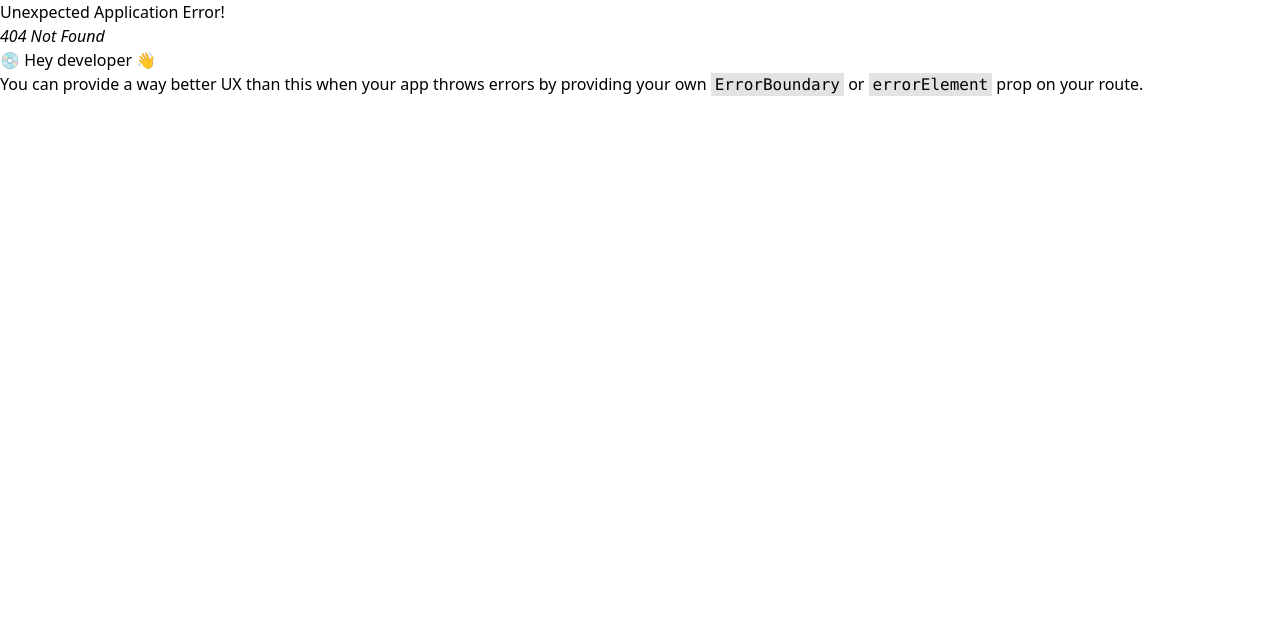
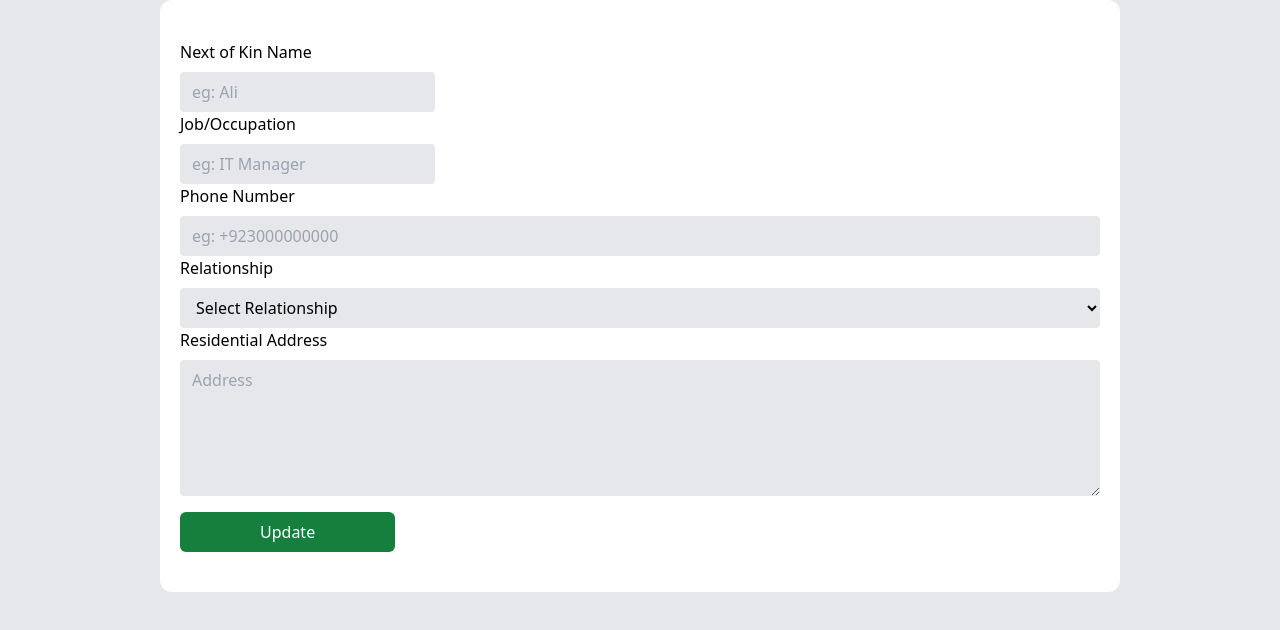
Before and after one commit to abdullahaslam2223/react-table, a React (Vite) app: page /profile/next-of-kin in a window 1280 px wide. Before the commit this address had no page. Shown: the top 630 px of the page. Built offline with nearby package versions, Linux system fonts and the light colour scheme.

Commit message:
generic form inprogress

```diff
--- /dev/null
+++ b/src/Components/Profile/NextOfKin.tsx
@@ -0,0 +1,12 @@
+import React from "react";
+import Form from "../Utils/Form";
+
+const NextOfKin: React.FC = (): JSX.Element => {
+  return (
+    <div className="h-screen bg-gray-200">
+      <Form />
+    </div>
+  );
+};
+
+export default NextOfKin;
--- a/src/Components/Shift/data.ts
+++ /dev/null
@@ -1,74 +0,0 @@
-import { ShiftItem as ShiftItemType } from "./types";
-
-export const shifts: ShiftItemType[] = [
-  {
-    id: 1,
-    title: "Web Development",
-    date: new Date("2024-06-30T10:00:00"),
-    startTime: new Date("2024-06-30T10:00:00"),
-    endTime: new Date("2024-06-30T21:00:00"),
-    location: "Islamabad",
-    staff: "Abdullah",
-    status: true,
-  },
-  {
-    id: 2,
-    title: "Software Engineering",
-    date: new Date("2024-05-30T10:00:00"),
-    startTime: new Date("2024-05-30T10:00:00"),
-    endTime: new Date("2024-05-30T21:00:00"),
-    location: "Islamabad",
-    staff: "Awais",
-    status: true,
-  },
-  {
-    id: 3,
-    title: "App Development",
-    date: new Date("2024-05-28T10:00:00"),
-    startTime: new Date("2024-05-28T10:00:00"),
-    endTime: new Date("2024-05-28T20:00:00"),
-    location: "Sargodha",
-    staff: "Ali",
-    status: false,
-  },
-  {
-    id: 4,
-    title: "Business Development",
-    date: new Date("2024-05-25T10:00:00"),
-    startTime: new Date("2024-05-25T10:00:00"),
-    endTime: new Date("2024-05-25T22:00:00"),
-    location: "Sialkot",
-    staff: "Umair",
-    status: false,
-  },
-  {
-    id: 5,
-    title: "Project Managment",
-    date: new Date("2024-05-26T10:00:00"),
-    startTime: new Date("2024-05-26T10:00:00"),
-    endTime: new Date("2024-05-26T22:00:00"),
-    location: "Sialkot",
-    staff: "Umair",
-    status: true,
-  },
-  {
-    id: 6,
-    title: "ERP Development",
-    date: new Date("2024-05-27T10:00:00"),
-    startTime: new Date("2024-05-27T10:00:00"),
-    endTime: new Date("2024-05-27T22:00:00"),
-    location: "Sialkot",
-    staff: "Farhan",
-    status: true,
-  },
-  {
-    id: 7,
-    title: "Client Retention",
-    date: new Date("2024-05-28T10:00:00"),
-    startTime: new Date("2024-05-28T10:00:00"),
-    endTime: new Date("2024-05-28T22:00:00"),
-    location: "Lahore",
-    staff: "Jawad",
-    status: true,
-  },
-];
--- /dev/null
+++ b/src/Components/Utils/Form.tsx
@@ -0,0 +1,181 @@
+import React from "react";
+import { SubmitHandler, useForm } from "react-hook-form";
+
+const fields = [
+  {
+    id: 1,
+    label: "Next of Kin Name",
+    fieldId: "kin-name",
+    htmlField: "input",
+    options: undefined,
+    rows: undefined,
+    type: "text",
+    placeholder: "eg: Ali",
+    errors: {
+      required: "Next of Kin Name Field is required",
+    },
+    width: "half",
+  },
+  {
+    id: 2,
+    label: "Job/Occupation",
+    fieldId: "job",
+    htmlField: "input",
+    options: undefined,
+    rows: undefined,
+    type: "text",
+    placeholder: "eg: IT Manager",
+    errors: {
+      required: "Job Field is required",
+    },
+    width: "half",
+  },
+  {
+    id: 3,
+    label: "Phone Number",
+    fieldId: "phone",
+    htmlField: "input",
+    options: undefined,
+    rows: undefined,
+    type: "text",
+    placeholder: "eg: +923000000000",
+    errors: {
+      required: "Phone Number is required",
+    },
+    width: "full",
+  },
+  {
+    id: 4,
+    label: "Relationship",
+    fieldId: "relationship",
+    htmlField: "select",
+    options: [
+      {
+        text: "Relative",
+        value: "relative",
+      },
+      {
+        text: "Friend",
+        value: "friend",
+      },
+      {
+        text: "Unknown",
+        value: "unknown",
+      },
+    ],
+    rows: undefined,
+    type: undefined,
+    placeholder: "Select Relationship",
+    errors: {
+      required: "Selecting relationship is required",
+    },
+    width: "full",
+  },
+  {
+    id: 5,
+    label: "Residential Address",
+    fieldId: "address",
+    htmlField: "textarea",
+    options: undefined,
+    rows: 5,
+    type: undefined,
+    placeholder: "Address",
+    errors: {
+      required: "Residential Address is required",
+    },
+    width: "full",
+  },
+];
+
+const Form: React.FC = (): JSX.Element => {
+  const {
+    register,
+    handleSubmit,
+    formState: { errors },
+  } = useForm();
+
+  const onSubmit: SubmitHandler = (data) => {
+    console.log(data);
+  };
+
+  return (
+    <form
+      onSubmit={handleSubmit(onSubmit)}
+      className="bg-white w-3/4 mx-auto py-10 px-5 rounded-xl"
+    >
+      {fields.map((field) => (
+        <div>
+          {field.htmlField === "input" && (
+            <div>
+              <label htmlFor={field.fieldId}>{field.label}</label>
+              <input
+                type={field.type}
+                id={field.fieldId}
+                placeholder={field.placeholder}
+                className={`block bg-gray-200 py-2 rounded px-3 mt-2 ${
+                  field.width === "full" ? "w-full" : ""
+                }`}
+                {...register(field.fieldId, field.errors)}
+              />
+              {errors[field.fieldId] && (
+                <span className="text-red-500 mb-3 text-xs italic">
+                  {errors[field.fieldId].message}
+                </span>
+              )}
+            </div>
+          )}
+          {field.htmlField === "textarea" && (
+            <div>
+              <label htmlFor={field.fieldId}>{field.label}</label>
+              <textarea
+                rows={field.rows}
+                id={field.fieldId}
+                placeholder={field.placeholder}
+                className={`block bg-gray-200 py-2 rounded px-3 mt-2 ${
+                  field.width === "full" ? "w-full" : ""
+                }`}
+                {...register(field.fieldId, field.errors)}
+              />
+              {errors[field.fieldId] && (
+                <span className="text-red-500 mb-3 text-xs italic">
+                  {errors[field.fieldId].message}
+                </span>
+              )}
+            </div>
+          )}
+          {field.htmlField === "select" && (
+            <div>
+              <label htmlFor={field.fieldId}>{field.label}</label>
+              <select
+                id={field.fieldId}
+                className={`block bg-gray-200 py-2 rounded px-3 mt-2 ${
+                  field.width === "full" ? "w-full" : ""
+                }`}
+                {...register(field.fieldId, field.errors)}
+              >
+                <option value="">{field.placeholder}</option>
+                {field.options?.map((option) => (
+                  <option value={option.value}>{option.text}</option>
+                ))}
+              </select>
+
+              {errors[field.fieldId] && (
+                <span className="text-red-500 mb-3 text-xs italic">
+                  {errors[field.fieldId].message}
+                </span>
+              )}
+            </div>
+          )}
+        </div>
+      ))}
+      <button
+        type="submit"
+        className="bg-green-700 text-white px-20 py-2 rounded-md mt-4"
+      >
+        Update
+      </button>
+    </form>
+  );
+};
+
+export default Form;
--- a/src/main.tsx
+++ b/src/main.tsx
@@ -14,6 +14,7 @@ import "react-toastify/dist/ReactToastify.css";
 import ShiftDetails from "./Components/Shift/ShiftDetails.tsx";
 import Profile from "./Components/Profile/Profile.tsx";
 import ContactDetails from "./Components/Profile/ContactDetails.tsx";
+import NextOfKin from "./Components/Profile/NextOfKin.tsx";
 
 const router = createBrowserRouter(
   createRoutesFromElements(
@@ -24,6 +25,7 @@ const router = createBrowserRouter(
       <Route path="/shift/:id" element={<ShiftDetails />} />
       <Route path="/profile" element={<Profile />} />
       <Route path="/profile/contact" element={<ContactDetails />} />
+      <Route path="/profile/next-of-kin" element={<NextOfKin />} />
     </>
   )
 );
```
